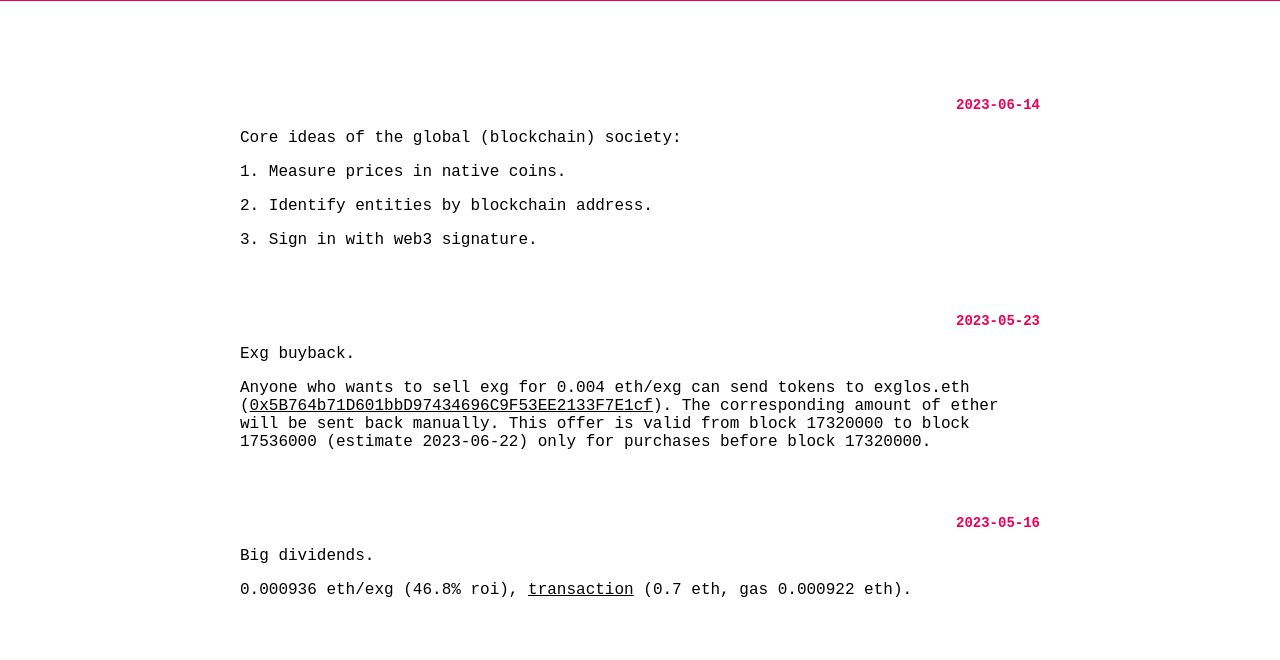
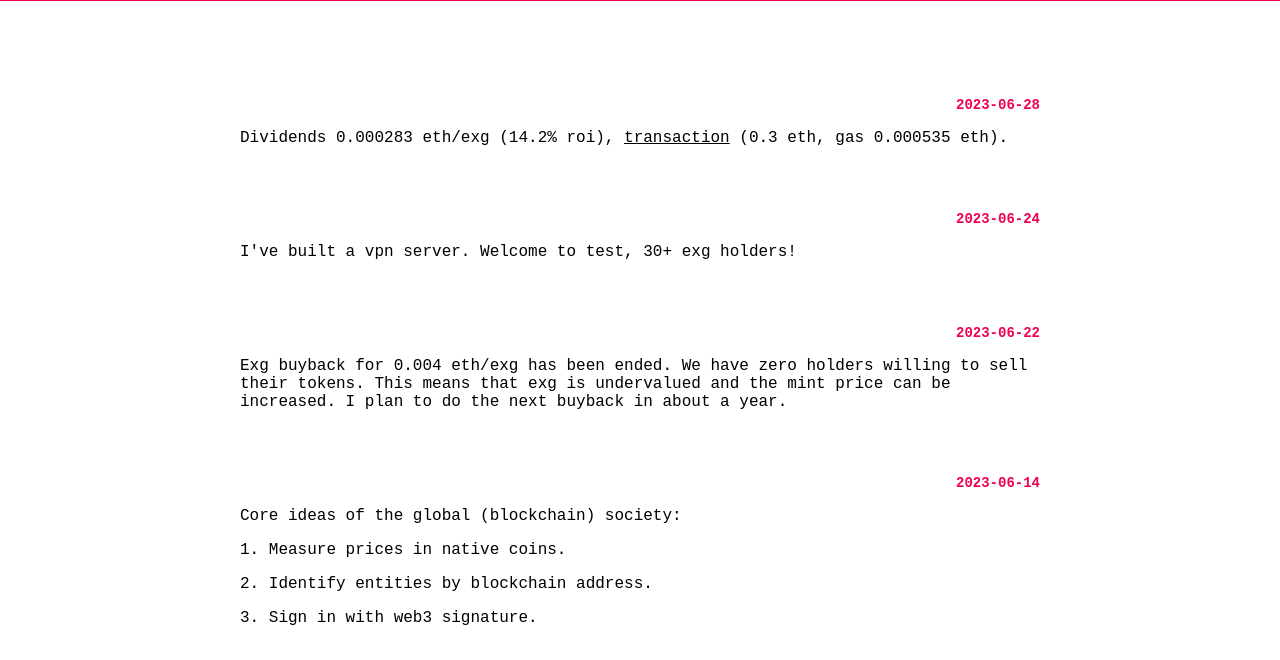
Before and after one commit to exglos/jo, a plain HTML site: page index.html in a window 1280 px wide. Shown: the part 139-799 px from the top of the page. Drawn offline with Linux system fonts and the light colour scheme; a web font is replaced by a local one.

Commit message:
1.5.0 buyback, vpn, dividends

```diff
--- a/index.html
+++ b/index.html
@@ -93,6 +93,18 @@
             <h2>blog</h2>
         </div>
         <div id="main">
+            <h2 id="a2023-06-28">2023-06-28</h2>
+            <p>Dividends 0.000283 eth/exg (14.2% roi),
+                <a href="https://etherscan.io/tx/0x2f67cfd714f2523c842fb66689984cb56e27f121e0f03a387d6286ebced16906"
+                   target="_blank">transaction</a>
+                (0.3 eth, gas 0.000535 eth).</p>
+            <h2 id="a2023-06-24">2023-06-24</h2>
+            <p>I've built a vpn server. Welcome to test, 30+ exg holders!</p>
+            <h2 id="a2023-06-22">2023-06-22</h2>
+            <p>Exg buyback for 0.004 eth/exg has been ended.
+                We have zero holders willing to sell their tokens.
+                This means that exg is undervalued and the mint price can be increased.
+                I plan to do the next buyback in about a year.</p>
             <h2 id="a2023-06-14">2023-06-14</h2>
             <p>Core ideas of the global (blockchain) society:</p>
             <p>1. Measure prices in native coins.</p>
```
